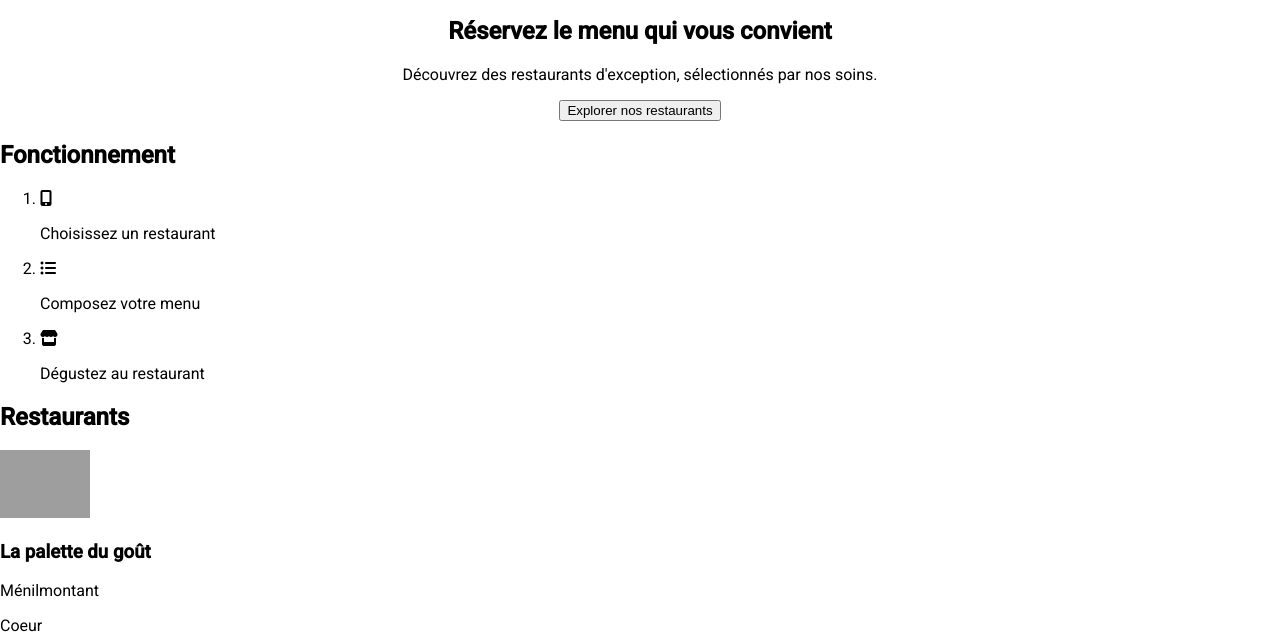
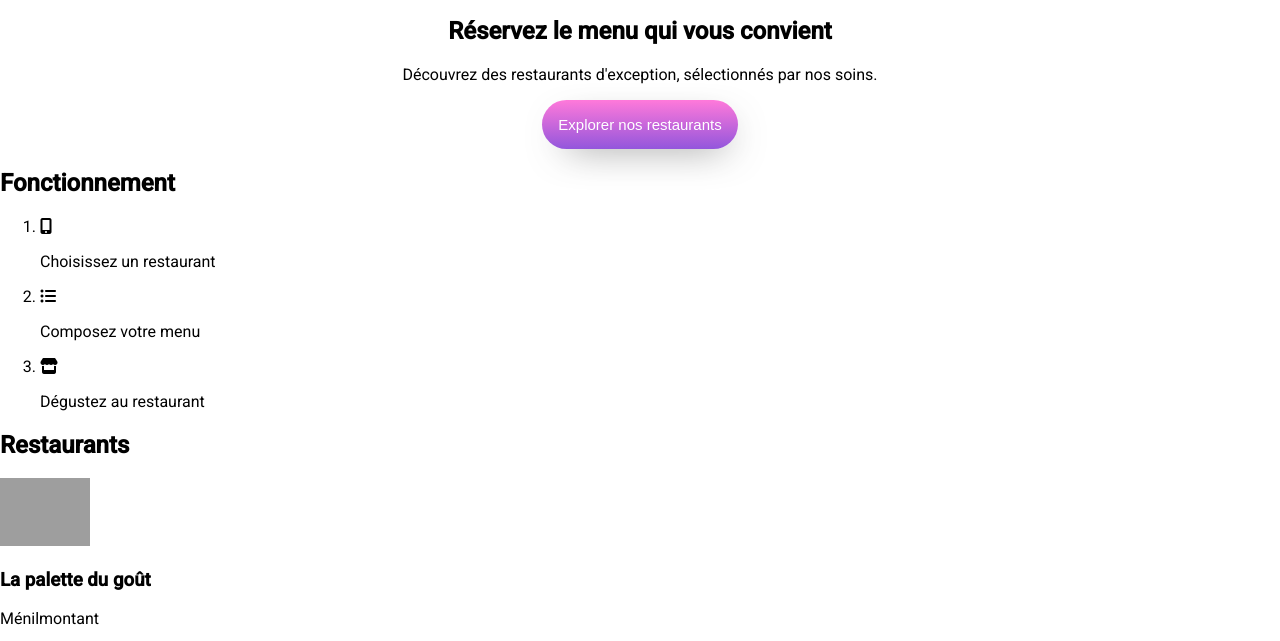
Before and after one commit to Diancire/Ohmyfood, a plain HTML site: page index.html in a window 1280 px wide. Shown: the part 112-753 px from the top of the page. Drawn offline with Linux system fonts and the light colour scheme; grey boxes are pictures that could not be loaded; a web font is replaced by a local one.

Commit message:
Travail sur le CSS

```diff
--- a/css/style.css
+++ b/css/style.css
@@ -1,5 +1,8 @@
+/* GENERAL */
+
 * {
     box-sizing: border-box;
+    --box-shadox: 6px 12px 39px -18px rgba(0,0,0,0.75);
 }
 
 body {
@@ -7,10 +10,12 @@ body {
     font-family: 'Roboto', sans-serif;
 }
 
+/* HEADER */
+
 header {
     font-family: 'Shrikhand', cursive;
     text-align: center;
-    box-shadow: 0 0 8px #001900;
+    box-shadow: 0 1px 5px rgb(158, 157, 157);
     margin: 0;
     position: relative;
     padding: 10px 0;
@@ -19,6 +24,8 @@ header {
 header h1 {
     margin: 0;
 }
+
+/* LOCALISATION */
 
 .localisation {
     display: flex;
@@ -31,6 +38,22 @@ header h1 {
     padding: 15px;
 }
 
+/* RESERVATION */
+
 .reservation {
     text-align: center;
 }
+
+.btn-reservation {
+    border-radius: 30px;
+    border: none;
+    background: linear-gradient(to top, #9356DC, #FF79DA );
+    color: white;
+    font-size: 15px;
+    padding: 1rem ;
+    box-shadow: var(--box-shadox);
+}
+
+.btn-reservation:hover {
+transform: scale(1.03);
+}
```
